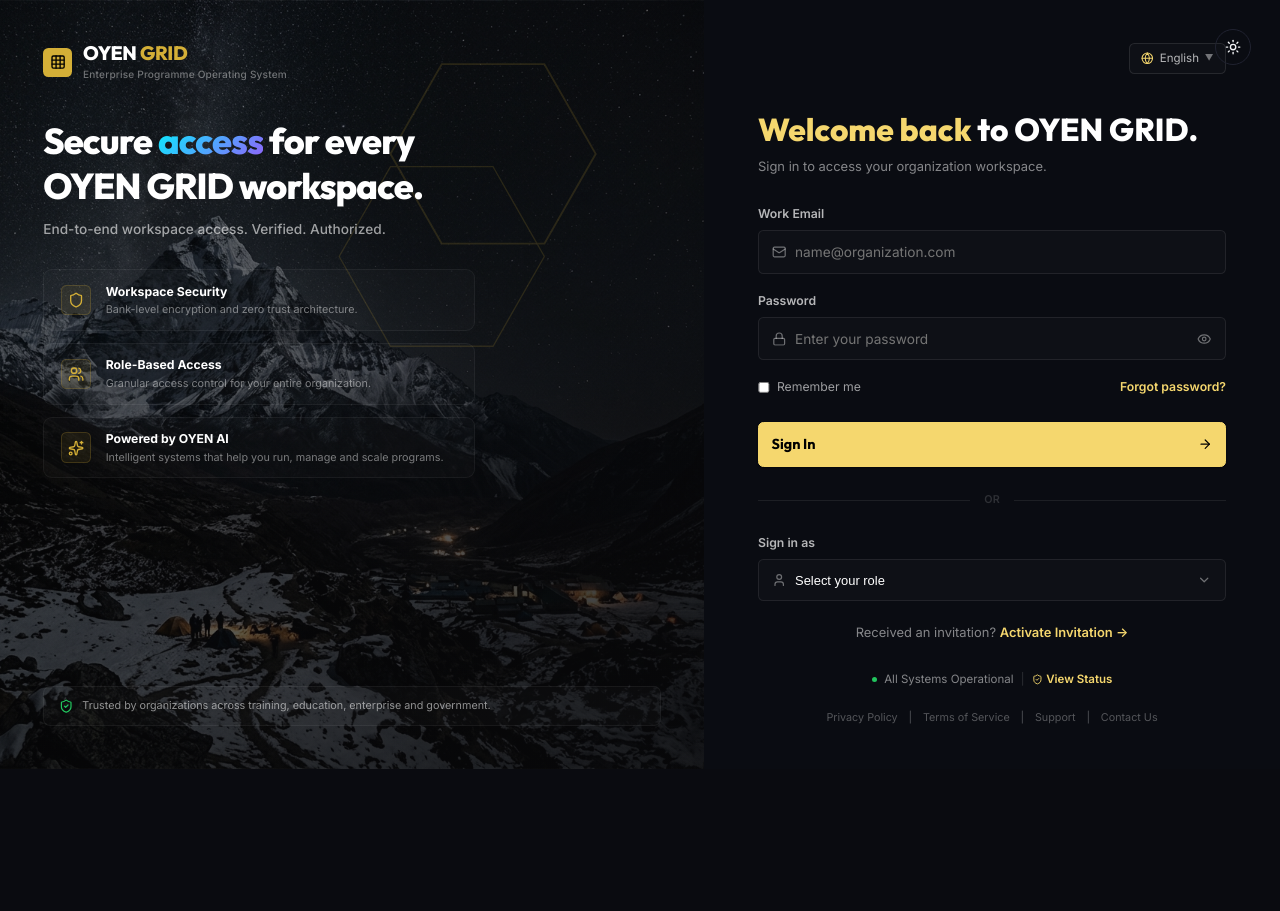
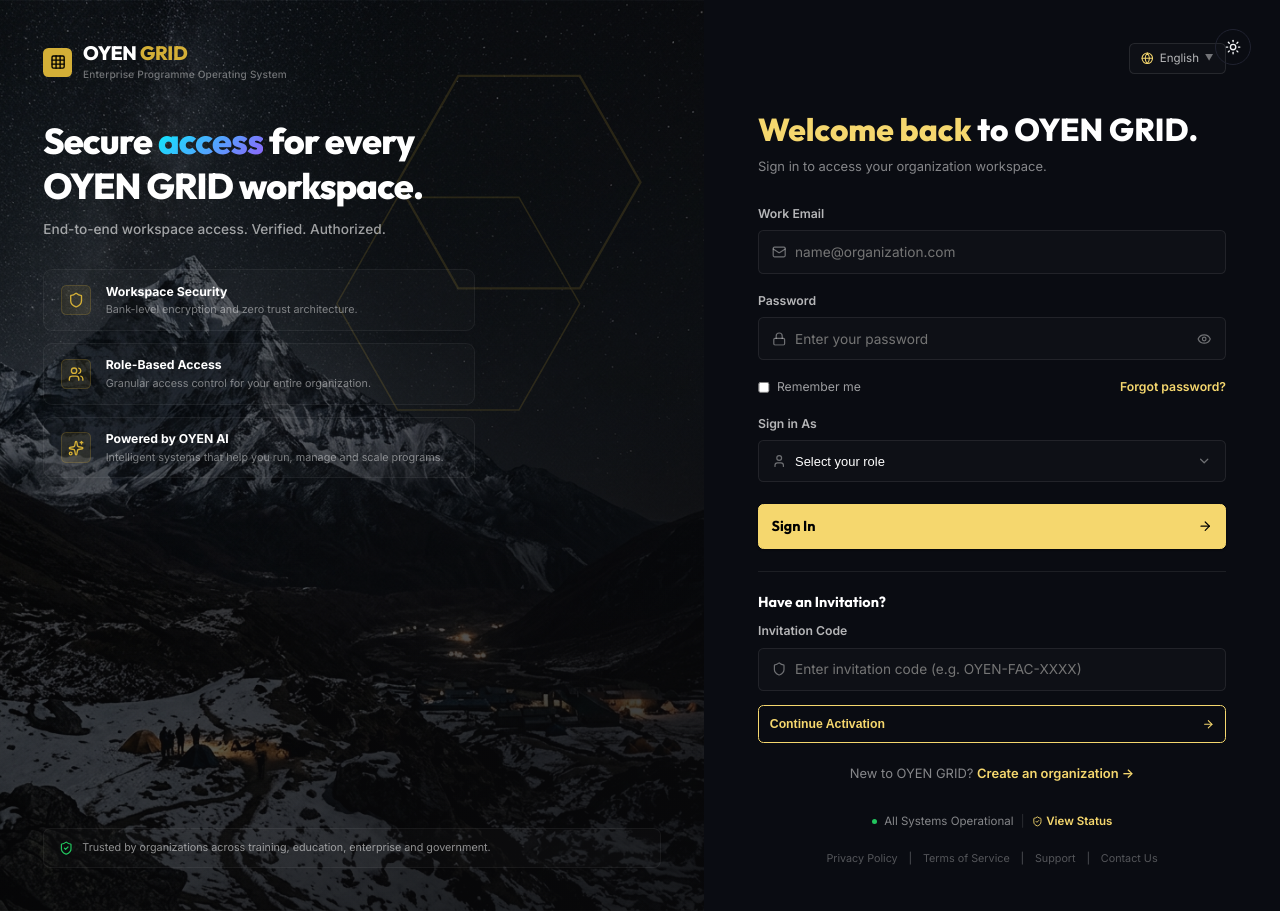
Before and after one commit to oyenhq-design/oyengridwebapp, a React (Vite) app: page / in a window 1280 px wide. Both pictures are taken after a click on the button "Sign In". Before the commit the page ends 800 px from the top, so only its background shows below. Built offline with nearby package versions, Linux system fonts and the light colour scheme.

Commit message:
feat: simplify invitation login flow putting invitation verification directly on the sign in page

```diff
--- a/src/components/SignInForm.jsx
+++ b/src/components/SignInForm.jsx
@@ -11,31 +11,31 @@ export default function SignInForm({
   invitationPrefill,
   setInvitationPrefill
 }) {
-  // flowStep states: 'login' | 'invite-verify' | 'invite-setup'
-  const [flowStep, setFlowStep] = useState(invitationPrefill ? 'invite-verify' : 'login');
+  // flowStep states: 'login' | 'invite-setup'
+  const [flowStep, setFlowStep] = useState('login');
 
   // Input states for standard login
   const [email, setEmail] = useState(invitationPrefill ? invitationPrefill.email : '');
   const [password, setPassword] = useState('');
   const [rememberMe, setRememberMe] = useState(false);
   const [showPassword, setShowPassword] = useState(false);
-  const [role, setRole] = useState('');
+  const [role, setRole] = useState(invitationPrefill ? invitationPrefill.role || '' : '');
 
   // Input states for invitation flow
-  const [inviteEmail, setInviteEmail] = useState(invitationPrefill ? invitationPrefill.email : '');
   const [inviteCode, setInviteCode] = useState(invitationPrefill ? invitationPrefill.inviteCode : '');
   const [fullName, setFullName] = useState('');
   const [regPassword, setRegPassword] = useState('');
   const [regConfirmPassword, setRegConfirmPassword] = useState('');
 
+  // Matched invitation reference
   const [matchedInvitation, setMatchedInvitation] = useState(null);
 
-  // Loader & status states
+  // Status message and loaders
   const [errors, setErrors] = useState({});
   const [isLoading, setIsLoading] = useState(false);
   const [statusMessage, setStatusMessage] = useState(null);
 
-  // Validate Standard Sign-In Form
+  // Validate Standard Sign-In
   const validateSignIn = () => {
     const newErrors = {};
     if (!email) {
@@ -46,11 +46,14 @@ export default function SignInForm({
     if (!password) {
       newErrors.password = 'Password is required';
     }
+    if (!role) {
+      newErrors.role = 'Please select your role';
+    }
     setErrors(newErrors);
     return Object.keys(newErrors).length === 0;
   };
 
-  // Handle Standard Sign-In Submit
+  // Handle Standard Sign-In Submit (for active users)
   const handleSignInSubmit = (e) => {
     e.preventDefault();
     if (!validateSignIn()) return;
@@ -62,7 +65,7 @@ export default function SignInForm({
       setIsLoading(false);
       const targetEmail = email.trim().toLowerCase();
 
-      // 1. Search for the account in the workspace
+      // 1. Search for the account in active roster or invitations
       const matchingMember = teamMembers.find(m => m.email.toLowerCase() === targetEmail);
       const pendingInvite = invitations.find(i => i.email.toLowerCase() === targetEmail && !i.used);
 
@@ -74,7 +77,7 @@ export default function SignInForm({
         return;
       }
 
-      // 2. Check if the account has not been activated yet
+      // 2. Check if the invitation is still pending/unactivated
       if (pendingInvite && (!matchingMember || matchingMember.status === 'Pending')) {
         setStatusMessage({
           type: 'error',
@@ -85,7 +88,7 @@ export default function SignInForm({
 
       // 3. Verify user's assigned role
       const actualRole = matchingMember.role;
-      if (role && role !== actualRole) {
+      if (role !== actualRole) {
         setStatusMessage({
           type: 'error',
           text: 'You do not have permission to sign in using this role.'
@@ -94,7 +97,6 @@ export default function SignInForm({
       }
 
       // 4. Verify password
-      // Default credentials fallback for owner (admin@oyengrid.com or initial owner)
       const isOwnerDefault = (targetEmail === 'admin@oyengrid.com' || actualRole === 'Organization Owner');
       const expectedPassword = matchingMember.password || (isOwnerDefault ? 'password123' : null);
 
@@ -106,10 +108,9 @@ export default function SignInForm({
         return;
       }
 
-      // 5. Account is Active and credentials are correct
+      // 5. Success
       setStatusMessage({ type: 'success', text: 'Authentication successful! Welcome back.' });
 
-      // Update last login
       if (setTeamMembers) {
         setTeamMembers(prev => prev.map(m => m.email.toLowerCase() === targetEmail ? { ...m, lastLogin: new Date().toISOString() } : m));
       }
@@ -120,14 +121,17 @@ export default function SignInForm({
     }, 1200);
   };
 
-  // Step 1: Verify Email and Invitation Code
-  const handleVerifyInvite = (e) => {
+  // Handle Continue button for first-time invited users (directly from sign in page)
+  const handleContinueInvite = (e) => {
     e.preventDefault();
     const newErrors = {};
-    if (!inviteEmail) {
-      newErrors.inviteEmail = 'Email is required';
-    } else if (!/\S+@\S+\.\S+/.test(inviteEmail)) {
-      newErrors.inviteEmail = 'Please enter a valid email address';
+    if (!email) {
+      newErrors.email = 'Email is required';
+    } else if (!/\S+@\S+\.\S+/.test(email)) {
+      newErrors.email = 'Please enter a valid email address';
+    }
+    if (!role) {
+      newErrors.role = 'Please select your role';
     }
     if (!inviteCode) {
       newErrors.inviteCode = 'Invitation Code is required';
@@ -144,50 +148,57 @@ export default function SignInForm({
     setTimeout(() => {
       setIsLoading(false);
       const codeUpper = inviteCode.trim().toUpperCase();
-      const targetEmail = inviteEmail.trim().toLowerCase();
+      const targetEmail = email.trim().toLowerCase();
 
-      // Find invitation by code (support standard codes and fallback email matching)
+      // Find matching invitation
       const invite = invitations.find(i => i.accessCode.toUpperCase() === codeUpper);
 
       if (!invite) {
-        setErrors({ inviteCode: 'Invalid invitation code.' });
+        setErrors({ inviteCode: 'Invalid invitation code' });
         return;
       }
 
       if (invite.email.toLowerCase() !== targetEmail) {
-        setErrors({ inviteEmail: 'This email does not match the invitation record.' });
+        setStatusMessage({
+          type: 'error',
+          text: 'The email address does not match this invitation code.'
+        });
+        return;
+      }
+
+      if (invite.role !== role) {
+        setStatusMessage({
+          type: 'error',
+          text: `This invitation code is for the role of ${invite.role}, but you selected ${role}.`
+        });
         return;
       }
 
       if (invite.used) {
-        setErrors({ inviteCode: 'This invitation has already been accepted/used.' });
+        setStatusMessage({
+          type: 'error',
+          text: 'This invitation has already been accepted/activated.'
+        });
         return;
       }
 
-      if (invite.expiresAt) {
-        const expiryDate = new Date(invite.expiresAt);
-        if (expiryDate < new Date()) {
-          setErrors({ inviteCode: 'This invitation has expired.' });
-          return;
-        }
-      }
-
-      // Valid invitation
+      // Invitation validated! Show password setup flow
       setErrors({});
       setMatchedInvitation(invite);
 
-      // Pre-fill name from invite if present
+      // Auto-prefill name
       if (invite.name) {
         setFullName(invite.name);
       } else {
         const prefix = invite.email.split('@')[0];
         setFullName(prefix.charAt(0).toUpperCase() + prefix.slice(1));
       }
+
       setFlowStep('invite-setup');
     }, 1200);
   };
 
-  // Step 2 & 3: Account Setup and Account Activation
+  // Submit Password Creation and Activation
   const handleAccountSetupSubmit = (e) => {
     e.preventDefault();
     const newErrors = {};
@@ -219,7 +230,7 @@ export default function SignInForm({
         ));
       }
 
-      // 2. Add/Update member in team roster
+      // 2. Add member to team list
       if (setTeamMembers) {
         setTeamMembers(prev => {
           const exists = prev.some(m => m.email.toLowerCase() === targetEmail.toLowerCase());
@@ -295,7 +306,7 @@ export default function SignInForm({
         </div>
       </div>
 
-      {/* STEP: Standard Sign-In Login */}
+      {/* STEP: Standard Login (incorporating Have an Invitation check) */}
       {flowStep === 'login' && (
         <>
           <div style={{ textAlign: 'left', marginBottom: '2rem' }}>
@@ -310,10 +321,10 @@ export default function SignInForm({
           {statusMessage && (
             <div style={{
               padding: '0.8rem 1rem',
-              backgroundColor: statusMessage.type === 'error' ? 'rgba(239, 68, 68, 0.05)' : 'rgba(34, 197, 94, 0.05)',
-              border: statusMessage.type === 'error' ? '1px solid rgba(239, 68, 68, 0.2)' : '1px solid rgba(34, 197, 94, 0.2)',
+              backgroundColor: 'rgba(239, 68, 68, 0.05)',
+              border: '1px solid rgba(239, 68, 68, 0.2)',
               borderRadius: '6px',
-              color: statusMessage.type === 'error' ? '#ef4444' : '#22c55e',
+              color: '#ef4444',
               fontSize: '0.85rem',
               fontWeight: 500,
               marginBottom: '1.5rem',
@@ -322,20 +333,8 @@ export default function SignInForm({
               gap: '0.5rem',
               textAlign: 'left'
             }}>
-              {statusMessage.type === 'error' ? <AlertCircle size={16} /> : <CheckCircle2 size={16} />}
+              <AlertCircle size={16} />
               <span style={{ flex: 1 }}>{statusMessage.text}</span>
-              {statusMessage.text.includes('activate') && (
-                <button
-                  onClick={() => {
-                    setInviteEmail(email);
-                    setFlowStep('invite-verify');
-                    setStatusMessage(null);
-                  }}
-                  style={{ background: 'none', border: 'none', color: '#F5D76E', textDecoration: 'underline', cursor: 'pointer', fontWeight: 700, fontSize: '0.8rem', padding: 0 }}
-                >
-                  Activate Now
-                </button>
-              )}
             </div>
           )}
 
@@ -414,7 +413,7 @@ export default function SignInForm({
             </div>
 
             {/* Options Row */}
-            <div style={{ display: 'flex', justifyContent: 'space-between', alignItems: 'center', marginBottom: '1.75rem', fontSize: '0.85rem' }}>
+            <div style={{ display: 'flex', justifyContent: 'space-between', alignItems: 'center', marginBottom: '1.25rem', fontSize: '0.85rem' }}>
               <label style={{ display: 'flex', alignItems: 'center', gap: '0.5rem', color: 'rgba(255,255,255,0.6)', cursor: 'pointer', userSelect: 'none' }}>
                 <input
                   type="checkbox"
@@ -433,53 +432,17 @@ export default function SignInForm({
               </span>
             </div>
 
-            {/* Submit button */}
-            <button
-              type="submit"
-              className="submit-btn"
-              style={{
-                background: '#F5D76E',
-                border: '1px solid #F5D76E',
-                color: '#000',
-                fontWeight: 700,
-                borderRadius: '6px',
-                padding: '0.875rem',
-                display: 'flex',
-                alignItems: 'center',
-                justifyContent: 'center',
-                gap: '0.5rem',
-                width: '100%',
-                cursor: 'pointer',
-                transition: 'all 0.2s ease'
-              }}
-              disabled={isLoading}
-            >
-              {isLoading ? (
-                <span className="spinner" />
-              ) : (
-                <>
-                  <span>Sign In</span>
-                  <ArrowRight size={16} style={{ marginLeft: 'auto' }} />
-                </>
-              )}
-            </button>
-          </form>
-
-          {/* OR Separator */}
-          <div style={{ display: 'flex', alignItems: 'center', gap: '1rem', margin: '1.75rem 0', color: 'rgba(255,255,255,0.15)', fontSize: '0.75rem', fontWeight: 600 }}>
-            <span style={{ flex: 1, height: '1px', backgroundColor: 'rgba(255,255,255,0.08)' }}></span>
-            <span>OR</span>
-            <span style={{ flex: 1, height: '1px', backgroundColor: 'rgba(255,255,255,0.08)' }}></span>
-          </div>
-
             {/* Sign in as role select */}
-          <div style={{ textAlign: 'left', marginBottom: '1.25rem' }}>
-            <label className="form-label" style={{ color: 'rgba(255,255,255,0.7)', fontWeight: 600, fontSize: '0.85rem', display: 'block', marginBottom: '0.5rem' }}>Sign in as</label>
+            <div style={{ textAlign: 'left', marginBottom: '1.5rem' }}>
+              <label className="form-label" style={{ color: 'rgba(255,255,255,0.7)', fontWeight: 600, fontSize: '0.85rem', display: 'block', marginBottom: '0.5rem' }}>Sign in As</label>
               <div style={{ position: 'relative' }}>
                 <User size={16} color="rgba(255,255,255,0.4)" style={{ position: 'absolute', left: '1rem', top: '50%', transform: 'translateY(-50%)', pointerEvents: 'none' }} />
                 <select
                   value={role}
-                onChange={(e) => setRole(e.target.value)}
+                  onChange={(e) => {
+                    setRole(e.target.value);
+                    if (errors.role) setErrors({ ...errors, role: '' });
+                  }}
                   style={{
                     width: '100%',
                     padding: '0.875rem 1rem 0.875rem 2.5rem',
@@ -503,109 +466,9 @@ export default function SignInForm({
                 </select>
                 <ChevronDown size={16} color="rgba(255,255,255,0.4)" style={{ position: 'absolute', right: '1rem', top: '50%', transform: 'translateY(-50%)', pointerEvents: 'none' }} />
               </div>
-          </div>
-
-          {/* Go to Invitation Verification link */}
-          <div style={{ textAlign: 'center', marginBottom: '2rem', fontSize: '0.9rem', marginTop: '1.5rem' }}>
-            <span style={{ color: 'rgba(255,255,255,0.5)' }}>Received an invitation? </span>
-            <span
-              onClick={() => {
-                setStatusMessage(null);
-                setFlowStep('invite-verify');
-              }}
-              style={{ color: '#F5D76E', fontWeight: 600, cursor: 'pointer' }}
-            >
-              Activate Invitation →
-            </span>
-          </div>
-        </>
-      )}
-
-      {/* STEP: Verify Invitation Code, Email */}
-      {flowStep === 'invite-verify' && (
-        <>
-          <div style={{ textAlign: 'left', marginBottom: '2rem' }}>
-            <h2 style={{ fontSize: '2.2rem', fontWeight: 800, color: '#fff', fontFamily: "'Outfit', sans-serif" }}>
-              Accept <span style={{ color: '#F5D76E' }}>Invitation</span>
-            </h2>
-            <p style={{ color: 'rgba(255,255,255,0.5)', fontSize: '0.9rem', marginTop: '0.5rem' }}>
-              Verify invitation credentials to access your organization workspace.
-            </p>
-          </div>
-
-          {statusMessage && (
-            <div style={{
-              padding: '0.8rem 1rem',
-              backgroundColor: 'rgba(239, 68, 68, 0.05)',
-              border: '1px solid rgba(239, 68, 68, 0.2)',
-              borderRadius: '6px',
-              color: '#ef4444',
-              fontSize: '0.85rem',
-              fontWeight: 500,
-              marginBottom: '1.5rem',
-              display: 'flex',
-              alignItems: 'center',
-              gap: '0.5rem',
-              textAlign: 'left'
-            }}>
-              <AlertCircle size={16} />
-              <span>{statusMessage.text}</span>
-            </div>
-          )}
-
-          <form onSubmit={handleVerifyInvite} noValidate style={{ textAlign: 'left' }}>
-            {/* Work Email Field */}
-            <div className="form-group" style={{ marginBottom: '1.25rem' }}>
-              <label className="form-label" style={{ color: 'rgba(255,255,255,0.7)', fontWeight: 600, fontSize: '0.85rem' }}>Work Email</label>
-              <div style={{ position: 'relative' }}>
-                <Mail size={16} color="rgba(255,255,255,0.4)" style={{ position: 'absolute', left: '1rem', top: '50%', transform: 'translateY(-50%)' }} />
-                <input
-                  type="email"
-                  className="form-input"
-                  value={inviteEmail}
-                  placeholder="name@organization.com"
-                  onChange={(e) => {
-                    setInviteEmail(e.target.value);
-                    if (errors.inviteEmail) setErrors({ ...errors, inviteEmail: '' });
-                  }}
-                  style={{
-                    paddingLeft: '2.5rem',
-                    backgroundColor: 'rgba(255,255,255,0.02)',
-                    borderColor: 'rgba(255,255,255,0.08)',
-                    color: '#fff',
-                    borderRadius: '6px'
-                  }}
-                  disabled={isInvited}
-                />
-              </div>
-              {errors.inviteEmail && (
+              {errors.role && (
                 <span className="error-msg" style={{ display: 'flex', alignItems: 'center', gap: '0.25rem', color: '#ef4444', fontSize: '0.75rem', marginTop: '0.35rem' }}>
-                  <AlertCircle size={12} /> {errors.inviteEmail}
-                </span>
-              )}
-            </div>
-
-            {/* Invitation Code Field */}
-            <div className="form-group" style={{ marginBottom: '1.25rem' }}>
-              <label className="form-label" style={{ color: 'rgba(255,255,255,0.7)', fontWeight: 600, fontSize: '0.85rem' }}>Invitation Code / Access Code</label>
-              <div style={{ position: 'relative' }}>
-                <Shield size={16} color="rgba(255,255,255,0.4)" style={{ position: 'absolute', left: '1rem', top: '50%', transform: 'translateY(-50%)' }} />
-                <input
-                  type="text"
-                  className="form-input"
-                  placeholder="Enter your invitation code (e.g. OYEN-FAC-8K4M9Q)"
-                  value={inviteCode}
-                  onChange={(e) => {
-                    setInviteCode(e.target.value);
-                    if (errors.inviteCode) setErrors({ ...errors, inviteCode: '' });
-                  }}
-                  style={{ paddingLeft: '2.5rem', backgroundColor: 'rgba(255,255,255,0.02)', borderColor: 'rgba(255,255,255,0.08)', color: '#fff', borderRadius: '6px' }}
-                  disabled={isLoading}
-                />
-              </div>
-              {errors.inviteCode && (
-                <span className="error-msg" style={{ display: 'flex', alignItems: 'center', gap: '0.25rem', color: '#ef4444', fontSize: '0.75rem', marginTop: '0.35rem' }}>
-                  <AlertCircle size={12} /> {errors.inviteCode}
+                  <AlertCircle size={12} /> {errors.role}
                 </span>
               )}
             </div>
@@ -627,7 +490,8 @@ export default function SignInForm({
                 gap: '0.5rem',
                 width: '100%',
                 cursor: 'pointer',
-                transition: 'all 0.2s ease'
+                transition: 'all 0.2s ease',
+                marginBottom: '1.5rem'
               }}
               disabled={isLoading}
             >
@@ -635,23 +499,72 @@ export default function SignInForm({
                 <span className="spinner" />
               ) : (
                 <>
-                  <span>Verify Invitation</span>
+                  <span>Sign In</span>
                   <ArrowRight size={16} style={{ marginLeft: 'auto' }} />
                 </>
               )}
             </button>
           </form>
 
-          {/* Cancel Option */}
-          <div style={{ textAlign: 'center', marginBottom: '2rem', fontSize: '0.9rem', marginTop: '1.5rem' }}>
+          {/* Have an Invitation? Section */}
+          <div style={{ marginTop: '1.5rem', borderTop: '1px solid rgba(255,255,255,0.08)', paddingTop: '1.5rem', textAlign: 'left' }}>
+            <h3 style={{ fontSize: '1rem', fontWeight: 700, color: '#fff', marginBottom: '0.75rem', fontFamily: "'Outfit', sans-serif" }}>Have an Invitation?</h3>
+            <div className="form-group" style={{ marginBottom: '1rem' }}>
+              <label className="form-label" style={{ color: 'rgba(255,255,255,0.7)', fontWeight: 600, fontSize: '0.85rem' }}>Invitation Code</label>
+              <div style={{ position: 'relative' }}>
+                <Shield size={16} color="rgba(255,255,255,0.4)" style={{ position: 'absolute', left: '1rem', top: '50%', transform: 'translateY(-50%)' }} />
+                <input
+                  type="text"
+                  className="form-input"
+                  placeholder="Enter invitation code (e.g. OYEN-FAC-XXXX)"
+                  value={inviteCode}
+                  onChange={(e) => {
+                    setInviteCode(e.target.value);
+                    if (errors.inviteCode) setErrors({ ...errors, inviteCode: '' });
+                  }}
+                  style={{ paddingLeft: '2.5rem', backgroundColor: 'rgba(255,255,255,0.02)', borderColor: 'rgba(255,255,255,0.08)', color: '#fff', borderRadius: '6px' }}
+                />
+              </div>
+              {errors.inviteCode && (
+                <span className="error-msg" style={{ display: 'flex', alignItems: 'center', gap: '0.25rem', color: '#ef4444', fontSize: '0.75rem', marginTop: '0.35rem' }}>
+                  <AlertCircle size={12} /> {errors.inviteCode}
+                </span>
+              )}
+            </div>
+            <button
+              type="button"
+              onClick={handleContinueInvite}
+              style={{
+                background: 'transparent',
+                border: '1px solid #F5D76E',
+                color: '#F5D76E',
+                fontWeight: 700,
+                borderRadius: '6px',
+                padding: '0.75rem',
+                display: 'flex',
+                alignItems: 'center',
+                justifyContent: 'center',
+                gap: '0.5rem',
+                width: '100%',
+                cursor: 'pointer',
+                transition: 'all 0.2s ease',
+                fontSize: '0.85rem'
+              }}
+              disabled={isLoading}
+            >
+              <span>Continue Activation</span>
+              <ArrowRight size={14} style={{ marginLeft: 'auto' }} />
+            </button>
+          </div>
+
+          {/* Create Organization Link */}
+          <div style={{ textAlign: 'center', marginBottom: '1.5rem', fontSize: '0.9rem', marginTop: '1.5rem' }}>
+            <span style={{ color: 'rgba(255,255,255,0.5)' }}>New to OYEN GRID? </span>
             <span
-              onClick={() => {
-                if (setInvitationPrefill) setInvitationPrefill(null);
-                setFlowStep('login');
-              }}
+              onClick={() => onSwitchForm('portal')}
               style={{ color: '#F5D76E', fontWeight: 600, cursor: 'pointer' }}
             >
-              ← Cancel & Sign In Normally
+              Create an organization →
             </span>
           </div>
         </>
@@ -665,7 +578,7 @@ export default function SignInForm({
               Account <span style={{ color: '#F5D76E' }}>Setup</span>
             </h2>
             <p style={{ color: 'rgba(255,255,255,0.5)', fontSize: '0.88rem', marginTop: '0.5rem' }}>
-              Set up your credentials to activate your workspace access as <strong>{assignedRole}</strong>.
+              Set up your credentials to activate your workspace access as <strong>{role}</strong>.
             </p>
           </div>
 
@@ -691,7 +604,7 @@ export default function SignInForm({
               <label style={{ display: 'block', fontSize: '0.78rem', color: 'rgba(255,255,255,0.6)', marginBottom: '0.35rem', fontWeight: 600 }}>Email Address</label>
               <input
                 type="email"
-                value={verifiedEmail}
+                value={email}
                 readOnly
                 style={{ width: '100%', padding: '0.75rem', backgroundColor: 'rgba(255,255,255,0.04)', border: '1px solid rgba(255,255,255,0.08)', borderRadius: '6px', color: 'rgba(255,255,255,0.5)', fontSize: '0.85rem', cursor: 'not-allowed' }}
               />
@@ -735,7 +648,20 @@ export default function SignInForm({
               style={{ width: '100%', padding: '0.85rem', backgroundColor: '#F5D76E', border: 'none', color: '#000', borderRadius: '6px', cursor: 'pointer', fontWeight: 700, fontSize: '0.85rem', marginTop: '0.5rem', display: 'flex', alignItems: 'center', justifyContent: 'center', gap: '0.45rem' }}
               disabled={isLoading}
             >
-              {isLoading ? <span className="spinner" /> : <>Activate Account & Sign In <ArrowRight size={15} /></>}
+              {isLoading ? <span className="spinner" /> : <>Create Account & Sign In <ArrowRight size={15} /></>}
+            </button>
+
+            {/* Back Button */}
+            <button
+              type="button"
+              onClick={() => {
+                setFlowStep('login');
+                setRegPassword('');
+                setRegConfirmPassword('');
+              }}
+              style={{ width: '100%', padding: '0.85rem', backgroundColor: 'transparent', border: '1px solid rgba(255,255,255,0.1)', color: '#fff', borderRadius: '6px', cursor: 'pointer', fontWeight: 600, fontSize: '0.85rem', marginTop: '0.25rem' }}
+            >
+              ← Back to Sign In
             </button>
           </form>
         </div>
```
Lines whose indentation alone changed are shown as unchanged.
